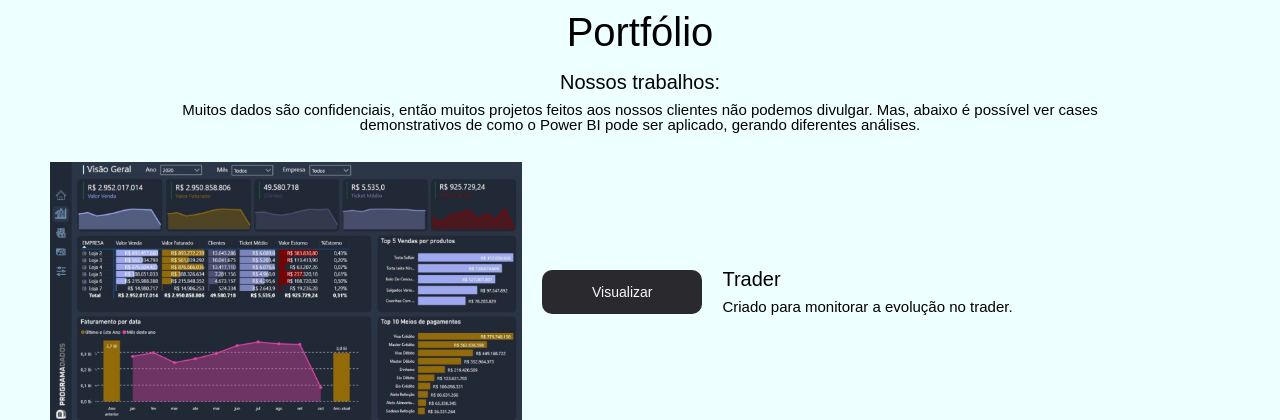
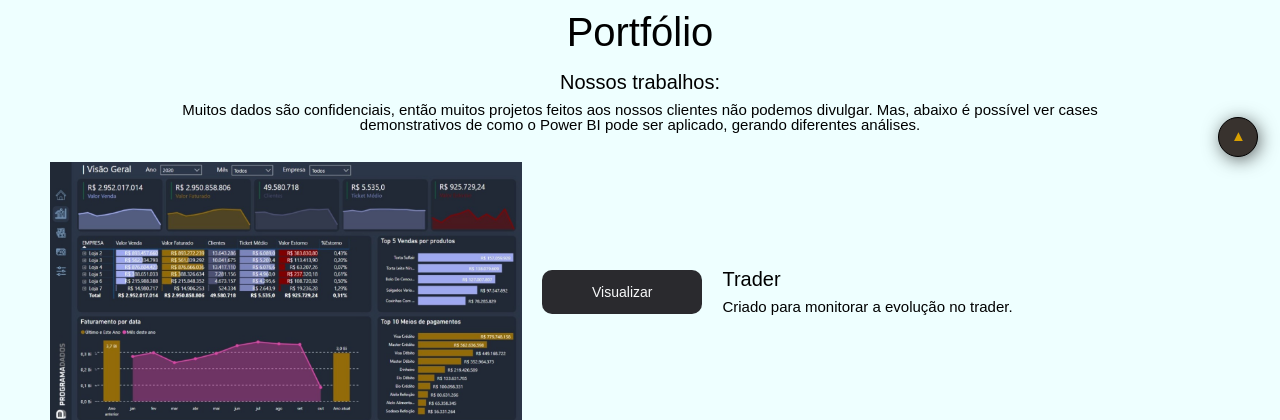
Before and after one commit to ceciliaoliveira-s/ConsultoriaCA, a PHP site: page / in a window 1280 px wide. Shown: the part 629-1049 px from the top of the page. Run offline with PHP 8.4, Linux system fonts and the light colour scheme; some web fonts are replaced.

Commit message:
Creates back-to-top button

```diff
--- a/css/style.css
+++ b/css/style.css
@@ -400,3 +400,32 @@
     width: 3rem;
     margin-right: 1rem;
 }
+
+.back-to-top {
+    background-color: #38322e;
+    border-radius: 50%;
+    border: 0.1rem solid var(--color-black);
+    bottom: 14px;
+    box-shadow: 2px 3px 19px -2px rgba(0, 0, 0, .75);
+    color: #d9a000;
+    cursor: pointer;
+    height: 40px;
+    position: fixed;
+    right: 22px;
+    width: 40px;
+    z-index: 3;
+    text-decoration: none;
+    transition: all 0.2s linear;
+}
+
+.back-to-top::after {
+    content: '▲';
+    display: flex;
+    justify-content: center;
+    padding-left: 1px;
+    padding-top: 10px;
+}
+
+.back-to-top:hover {
+    transform: scale(1.1);
+}
--- a/index.html
+++ b/index.html
@@ -16,7 +16,7 @@
 </head>
 
 <body>
-    <header class="header">
+    <header class="header" id="header">
         <img class="logo" src="img/logo.png" alt="Logo">
         <div class="menu-section">
             <div class="menu-toggle">
@@ -222,6 +222,7 @@
             </div>
         </div>
     </footer>
+    <a class="back-to-top" href="#header"></a>
     <script src="js/menu.js"></script>
 </body>
 </html>
```
